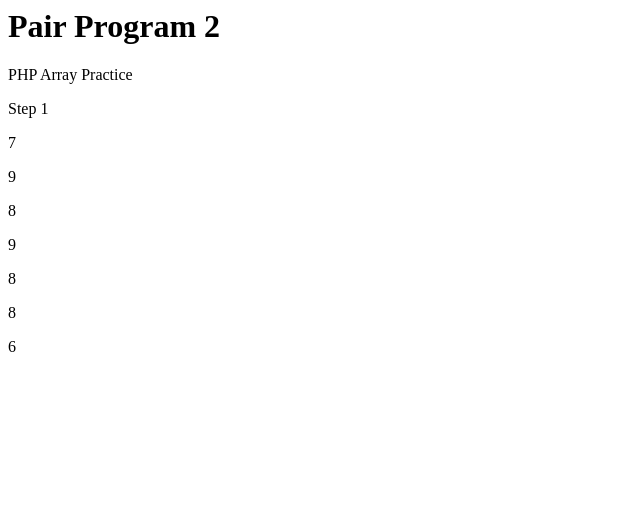
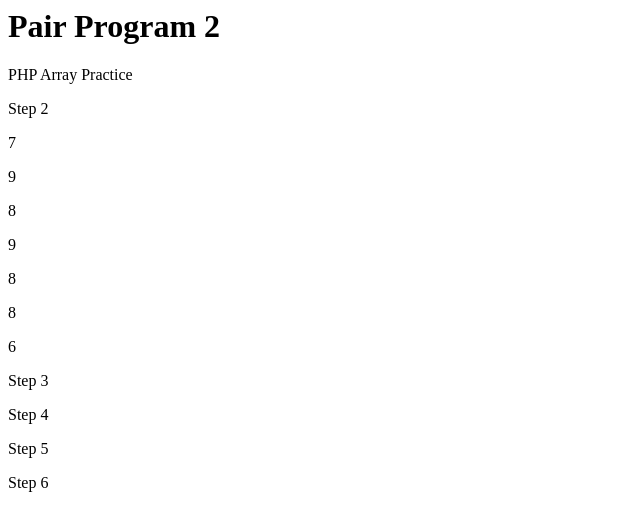
Before and after one commit to quill8197/pp2, a PHP site: page / in a window 1280 px wide. Shown: the top 531 px of the page, without its empty margins (0-640 px from the left). Run offline with PHP 8.4, Linux system fonts and the light colour scheme.

Commit message:
Added step numbers and fixed the starting number

```diff
--- a/index.php
+++ b/index.php
@@ -13,17 +13,17 @@ echo '<title>Pair Program 2</title>';
 echo '<h1>Pair Program 2</h1>';
 echo '<p>PHP Array Practice</p>';
 
-echo '<p>Step 1</p>';
+echo '<p>Step 2</p>';
 $numbers = [7, 9, 8, 9, 8, 8, 6];
 printArr($numbers);
 
+echo '<p>Step 3</p>';
 
+echo '<p>Step 4</p>';
 
+echo '<p>Step 5</p>';
 
-
-
-
-
+echo '<p>Step 6</p>';
 
 
 
```
